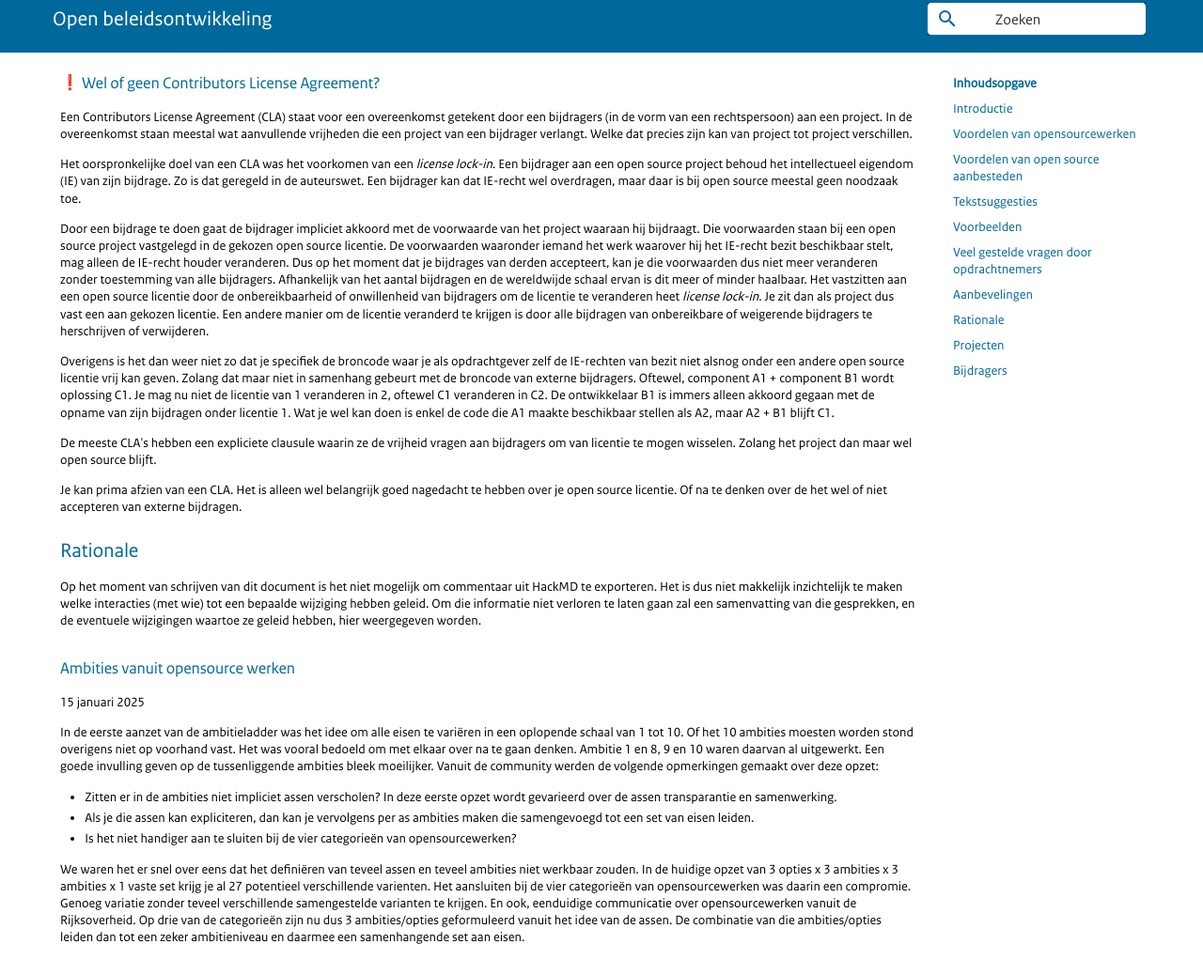
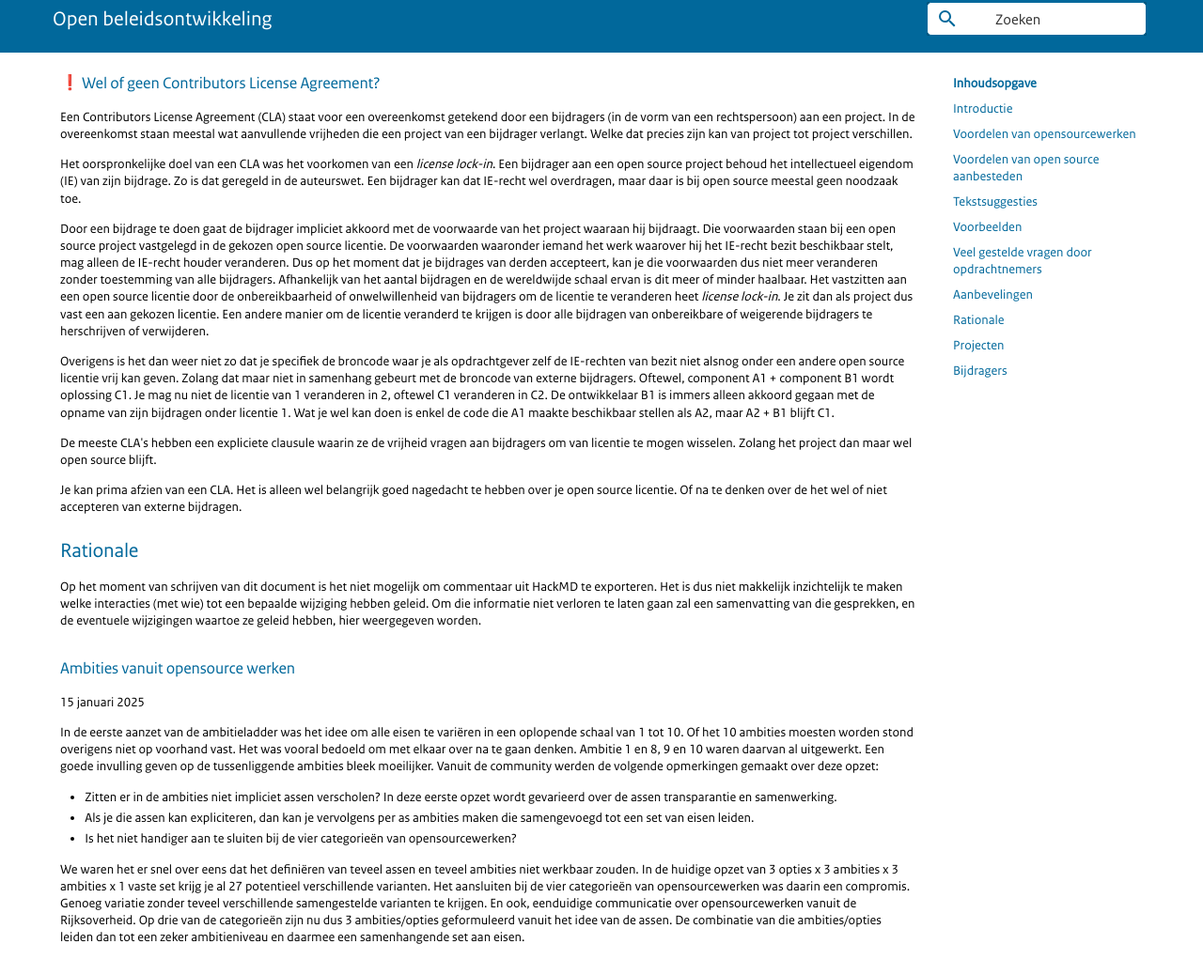
Before and after one commit to minvws/beleidsontwikkeling, an MkDocs documentation site: the page built from docs/ambitieladder.md, in a window 1280 px wide and 1400 px high, scrolled down 9363 px. Shown: the part 144-1182 px from the top of the window at 94% size. Built offline with MkDocs 1.6.1 and Material for MkDocs 9.7.7, drawn with Linux system fonts in a browser that asks for light colours; emoji names are drawn with the system emoji font; comment, search, counter and statistics services are not loaded; some of the changed text lies outside the part shown.

Commit message:
Paar spelfouten opgelost

```diff
--- a/docs/ambitieladder.md
+++ b/docs/ambitieladder.md
@@ -362,11 +362,11 @@ Wanneer er voor een *strong-copyleft* open source licentie wordt gekozen is het
 
 ### :exclamation: Wel of geen Contributors License Agreement?
 
-Een Contributors License Agreement (CLA) staat voor een overeenkomst getekent door een bijdragers (in de vorm van een rechtspersoon) aan een project. In de overeenkomst staan meestal wat aanvullende vrijheden die een project van een bijdrager verlangt. Welke dat precies zijn kan van project tot project verschillen.
+Een Contributors License Agreement (CLA) staat voor een overeenkomst getekend door een bijdragers (in de vorm van een rechtspersoon) aan een project. In de overeenkomst staan meestal wat aanvullende vrijheden die een project van een bijdrager verlangt. Welke dat precies zijn kan van project tot project verschillen.
 
 Het oorspronkelijke doel van een CLA was het voorkomen van een *license lock-in*. Een bijdrager aan een open source project behoud het intellectueel eigendom (IE) van zijn bijdrage. Zo is dat geregeld in de auteurswet. Een bijdrager kan dat IE-recht wel overdragen, maar daar is bij open source meestal geen noodzaak toe.
 
-Door een bijdrage te doen gaat de bijdrager impliciet akkoord met de voorwaarde van het project waaraan hij bijdraagt. Die voorwaarden staan bij een open source project vastgelegd in de gekozen open source licentie. De voorwaarden waaronder iemand het werk waarover hij het IE-recht bezit beschikbaar stelt, mag alleen de IE-recht houder veranderen. Dus op het moment dat je bijdrages van derden accepteert, kan je die voorwaarden dus niet meer veranderen zonder toestemming van alle bijdragers. Afhankelijk van het aantal bijdragen en de wereldwijde schaal ervan is dit meer of minder haalbaar. Het vastzitten aan een open source licentie door de onbereikbaarheid of onwillenheid van bijdragers om de licentie te veranderen heet *license lock-in*. Je zit dan als project dus vast een aan gekozen licentie. Een andere manier om de licentie veranderd te krijgen is door alle bijdragen van onbereikbare of weigerende bijdragers te herschrijven of verwijderen.
+Door een bijdrage te doen gaat de bijdrager impliciet akkoord met de voorwaarde van het project waaraan hij bijdraagt. Die voorwaarden staan bij een open source project vastgelegd in de gekozen open source licentie. De voorwaarden waaronder iemand het werk waarover hij het IE-recht bezit beschikbaar stelt, mag alleen de IE-recht houder veranderen. Dus op het moment dat je bijdrages van derden accepteert, kan je die voorwaarden dus niet meer veranderen zonder toestemming van alle bijdragers. Afhankelijk van het aantal bijdragen en de wereldwijde schaal ervan is dit meer of minder haalbaar. Het vastzitten aan een open source licentie door de onbereikbaarheid of onwelwillenheid van bijdragers om de licentie te veranderen heet *license lock-in*. Je zit dan als project dus vast een aan gekozen licentie. Een andere manier om de licentie veranderd te krijgen is door alle bijdragen van onbereikbare of weigerende bijdragers te herschrijven of verwijderen.
 
 Overigens is het dan weer niet zo dat je specifiek de broncode waar je als opdrachtgever zelf de IE-rechten van bezit niet alsnog onder een andere open source licentie vrij kan geven. Zolang dat maar niet in samenhang gebeurt met de broncode van externe bijdragers. Oftewel, component A1 + component B1 wordt oplossing C1. Je mag nu niet de licentie van 1 veranderen in 2, oftewel C1 veranderen in C2. De ontwikkelaar B1 is immers alleen akkoord gegaan met de opname van zijn bijdragen onder licentie 1. Wat je wel kan doen is enkel de code die A1 maakte beschikbaar stellen als A2, maar A2 + B1 blijft C1.
 
@@ -388,7 +388,7 @@ In de eerste aanzet van de ambitieladder was het idee om alle eisen te variëren
 - Als je die assen kan expliciteren, dan kan je vervolgens per as ambities maken die samengevoegd tot een set van eisen leiden.
 - Is het niet handiger aan te sluiten bij de vier categorieën van opensourcewerken?
 
-We waren het er snel over eens dat het definiëren van teveel assen en teveel ambities niet werkbaar zouden. In de huidige opzet van 3 opties x 3 ambities x 3 ambities x 1 vaste set krijg je al 27 potentieel verschillende varienten. Het aansluiten bij de vier categorieën van opensourcewerken was daarin een compromie. Genoeg variatie zonder teveel verschillende samengestelde varianten te krijgen. En ook, eenduidige communicatie over opensourcewerken vanuit de Rijksoverheid. Op drie van de categorieën zijn nu dus 3 ambities/opties geformuleerd vanuit het idee van de assen. De combinatie van die ambities/opties leiden dan tot een zeker ambitieniveau en daarmee een samenhangende set aan eisen.
+We waren het er snel over eens dat het definiëren van teveel assen en teveel ambities niet werkbaar zouden. In de huidige opzet van 3 opties x 3 ambities x 3 ambities x 1 vaste set krijg je al 27 potentieel verschillende varianten. Het aansluiten bij de vier categorieën van opensourcewerken was daarin een compromis. Genoeg variatie zonder teveel verschillende samengestelde varianten te krijgen. En ook, eenduidige communicatie over opensourcewerken vanuit de Rijksoverheid. Op drie van de categorieën zijn nu dus 3 ambities/opties geformuleerd vanuit het idee van de assen. De combinatie van die ambities/opties leiden dan tot een zeker ambitieniveau en daarmee een samenhangende set aan eisen.
 
 ### Waarom een Contributors License Agreement (CLA)?
 
```
Also changed, not shown: other parts of docs/ambitieladder.md (+8 -8 lines).
